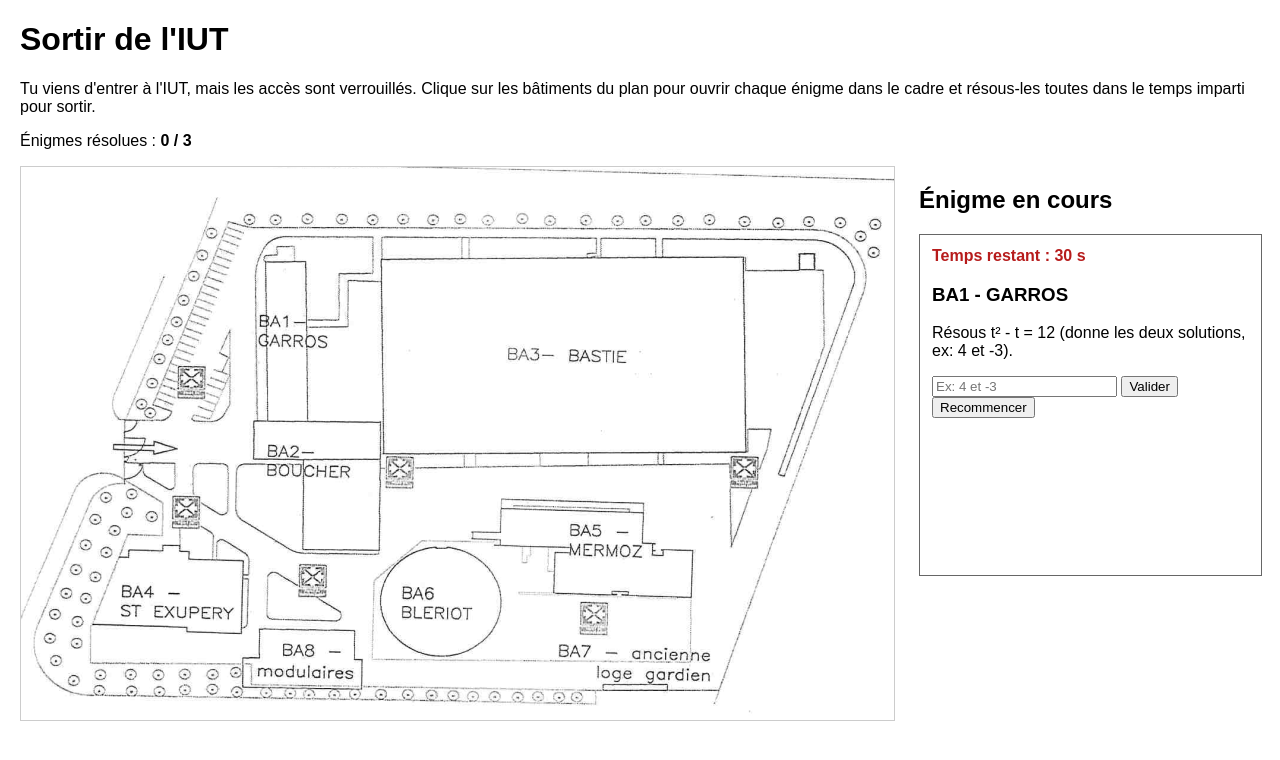
After one commit to AndresK1069/stackgame, a PHP site: page /escape-iut in a window 1280 px wide. The commit adds this page. Shown: the top 760 px of the page. Run offline with PHP 8.4, Linux system fonts and the light colour scheme; the visitor is signed in with stand-in values (Sample User, id 1).

Commit message:
Ajout du mini escape game IUT et intégration routes/accueil

```diff
--- a/src/controller/userController.php
+++ b/src/controller/userController.php
@@ -120,5 +120,14 @@ class UserController {
     private function get_user_from_login_password(string $login, string $password) {
         return $this->user_model->get_user_from_login_password($login, $password);
     }
+
+    public function showEscapeGame(): void{
+        if (!isset($_SESSION['user_id'])) {
+            header('Location: /login');
+            exit;
+        }
+
+        require __DIR__ . '/../public/escape-iut.html';
+    }
 }
 ?>
--- /dev/null
+++ b/src/public/enigme.html
@@ -0,0 +1,106 @@
+<!DOCTYPE html>
+<html lang="fr">
+<head>
+  <meta charset="UTF-8">
+  <title>Énigme</title>
+  <style>
+    body { font-family: Arial, sans-serif; margin: 12px; }
+    .timer { font-weight: bold; color: #b71c1c; margin-bottom: 10px; }
+    .msg { margin-top: 10px; font-weight: bold; }
+  </style>
+</head>
+<body>
+  <div class="timer">Temps restant : <span id="timer">30</span> s</div>
+  <h3 id="titre-zone">Zone</h3>
+  <p id="question"></p>
+
+  <form id="form-enigme">
+    <input type="text" id="reponse" placeholder="Ex: 4 et -3" autocomplete="off" required>
+    <button type="submit" id="btn-valider">Valider</button>
+    <button type="button" id="btn-retry">Recommencer</button>
+  </form>
+
+  <div class="msg" id="message"></div>
+
+  <script>
+    const enigmes = {
+      ba1: {
+        titre: "BA1 - GARROS",
+        duree: 30,
+        question: "Résous t² - t = 12 (donne les deux solutions, ex: 4 et -3).",
+        valider: (val) => {
+          const nums = (val.match(/-?\d+/g) || []).map(Number);
+          return nums.includes(4) && nums.includes(-3) && new Set(nums).size >= 2;
+        }
+      },
+      ba3: {
+        titre: "BA3 - BASTIE",
+        duree: 25,
+        question: "Combien vaut 3x + 5 quand x = 4 ?",
+        valider: (val) => Number(val.trim()) === 17
+      },
+      ba6: {
+        titre: "BA6 - BLERIOT",
+        duree: 25,
+        question: "Quelle est la racine carrée positive de 144 ?",
+        valider: (val) => Number(val.trim()) === 12
+      }
+    };
+
+    const params = new URLSearchParams(window.location.search);
+    const zoneId = enigmes[params.get("zone")] ? params.get("zone") : "ba1";
+    const enigme = enigmes[zoneId];
+
+    document.getElementById("titre-zone").textContent = enigme.titre;
+    document.getElementById("question").textContent = enigme.question;
+
+    let tempsRestant = enigme.duree;
+    let expire = false;
+    const timerEl = document.getElementById("timer");
+    const msgEl = document.getElementById("message");
+    const inputEl = document.getElementById("reponse");
+    const btnValider = document.getElementById("btn-valider");
+
+    function lancerTimer() {
+      clearInterval(window._intervalEnigme);
+      tempsRestant = enigme.duree;
+      expire = false;
+      btnValider.disabled = false;
+      timerEl.textContent = tempsRestant;
+      msgEl.textContent = "";
+
+      window._intervalEnigme = setInterval(() => {
+        tempsRestant -= 1;
+        timerEl.textContent = tempsRestant;
+        if (tempsRestant <= 0) {
+          clearInterval(window._intervalEnigme);
+          expire = true;
+          btnValider.disabled = true;
+          msgEl.textContent = "Temps écoulé ! Clique sur Recommencer pour réessayer.";
+        }
+      }, 1000);
+    }
+
+    document.getElementById("form-enigme").addEventListener("submit", (e) => {
+      e.preventDefault();
+      if (expire) return;
+
+      if (enigme.valider(inputEl.value)) {
+        clearInterval(window._intervalEnigme);
+        btnValider.disabled = true;
+        msgEl.textContent = "Bonne réponse ! Zone débloquée.";
+        window.parent.postMessage({ type: "enigme_validee", zone: zoneId }, "*");
+      } else {
+        msgEl.textContent = "Réponse incorrecte, réessaie avant la fin du temps.";
+      }
+    });
+
+    document.getElementById("btn-retry").addEventListener("click", () => {
+      inputEl.value = "";
+      lancerTimer();
+    });
+
+    lancerTimer();
+  </script>
+</body>
+</html>
--- /dev/null
+++ b/src/public/escape-iut.html
@@ -0,0 +1,72 @@
+<!DOCTYPE html>
+<html lang="fr">
+<head>
+  <meta charset="UTF-8">
+  <title>Escape Game - Sortir de l'IUT</title>
+  <style>
+    body { font-family: Arial, sans-serif; margin: 20px; }
+    .layout { display: flex; gap: 24px; align-items: flex-start; flex-wrap: wrap; }
+    .plan-box img { max-width: 100%; border: 1px solid #ccc; }
+    .frame-box { flex: 1; min-width: 320px; }
+    iframe { width: 100%; height: 340px; border: 1px solid #666; }
+    #victoire { display: none; padding: 14px; background: #e6f7e6; border: 1px solid #2e7d32; margin-top: 15px; }
+  </style>
+</head>
+<body>
+  <h1>Sortir de l'IUT</h1>
+  <p>
+    Tu viens d'entrer à l'IUT, mais les accès sont verrouillés. Clique sur les bâtiments du plan
+    pour ouvrir chaque énigme dans le cadre et résous-les toutes dans le temps imparti pour sortir.
+  </p>
+
+  <p>Énigmes résolues : <strong id="progression">0 / 3</strong></p>
+
+  <div class="layout">
+    <div class="plan-box">
+      <img src="assets/plan-iut.png" alt="Plan de l'IUT" usemap="#plan-iut">
+      <map name="plan-iut">
+        <!-- Exemples de coordonnées à ajuster selon la taille réelle de l'image -->
+        <area shape="rect" coords="140,120,260,190" href="enigme.html?zone=ba1" alt="BA1 - GARROS" data-zone="ba1">
+        <area shape="rect" coords="280,100,520,230" href="enigme.html?zone=ba3" alt="BA3 - BASTIE" data-zone="ba3">
+        <area shape="circle" coords="360,330,55" href="enigme.html?zone=ba6" alt="BA6 - BLERIOT" data-zone="ba6">
+      </map>
+    </div>
+
+    <div class="frame-box">
+      <h2>Énigme en cours</h2>
+      <iframe id="enigme-frame" name="enigme-frame" src="enigme.html?zone=ba1" title="Zone d'énigme"></iframe>
+    </div>
+  </div>
+
+  <div id="victoire">
+    <h3>Bravo, tu as réussi à sortir de l'IUT !</h3>
+    <p>Toutes les zones ont été explorées et toutes les énigmes ont été résolues.</p>
+  </div>
+
+  <script>
+    const zonesRequises = ["ba1", "ba3", "ba6"];
+    const zonesValidees = new Set();
+    const frame = document.getElementById("enigme-frame");
+    const progEl = document.getElementById("progression");
+    const victoireEl = document.getElementById("victoire");
+
+    document.querySelectorAll('map[name="plan-iut"] area').forEach((area) => {
+      area.addEventListener("click", (e) => {
+        e.preventDefault();
+        const zone = area.dataset.zone;
+        frame.src = `enigme.html?zone=${encodeURIComponent(zone)}`;
+      });
+    });
+
+    window.addEventListener("message", (event) => {
+      if (!event.data || event.data.type !== "enigme_validee") return;
+      zonesValidees.add(event.data.zone);
+      progEl.textContent = `${zonesValidees.size} / ${zonesRequises.length}`;
+
+      if (zonesRequises.every((z) => zonesValidees.has(z))) {
+        victoireEl.style.display = "block";
+      }
+    });
+  </script>
+</body>
+</html>
--- a/src/routes.php
+++ b/src/routes.php
@@ -6,6 +6,7 @@ return [
         '/logout' => ['UserController', 'submitLogout'],
         '/subscribe' => ['UserController', 'showSubscribe'],
         '/profile' => ['UserController', 'showProfile'],
+        '/escape-iut' => ['UserController', 'showEscapeGame'],
     ],
     'POST' => [
         '/login' => ['UserController', 'submitLogin'],
--- a/src/sql/sql_config.php
+++ b/src/sql/sql_config.php
@@ -3,7 +3,7 @@ return [
     'host'    => 'localhost',
     'name'    => 'stackgame_bd',
     'user'    => 'root',
-    'pass'    => '!sae26!',
+    'pass'    => '',
     'charset' => 'utf8mb4',
     'https'   => false,
 ];
```
Also changed, not shown: src/view/homepage.php (+7 -0 lines), src/public/.htaccess, src/public/assets/plan-iut.png (added).
